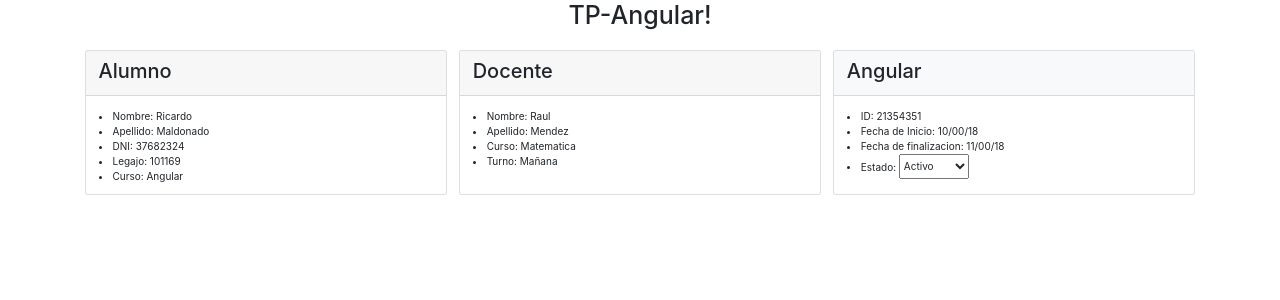
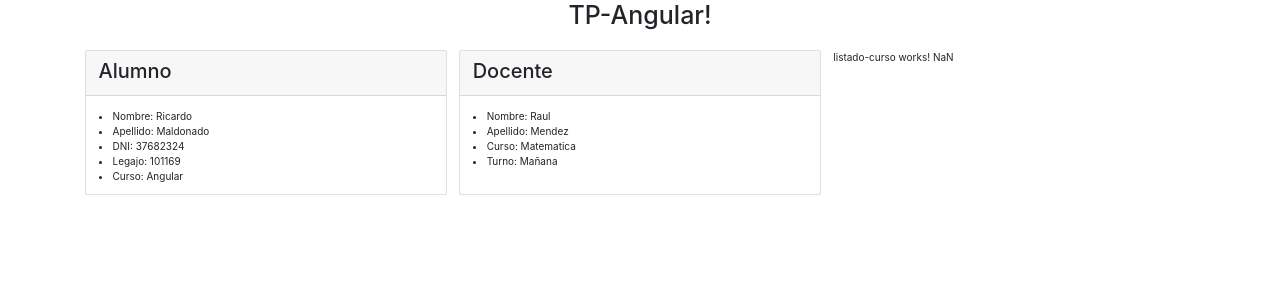
Before and after one commit to RicardoMaldonado93/TP-Angular, an Angular app: page / in a window 1280 px wide. Shown: the top 300 px of the page. Built offline with nearby package versions, Linux system fonts and the light colour scheme.

Commit message:
actualizado

```diff
--- a/src/app/app.component.html
+++ b/src/app/app.component.html
@@ -9,6 +9,7 @@
 <div class="card-columns">
   <app-alumno [unAlumno] = "unAlumno" ></app-alumno>
   <app-docente [unDocente] = "unDocente"></app-docente>
-  <app-curso-item (actualizarEstado)='ActualizarEstado($event)'[unCurso] = "unCurso"></app-curso-item>
+ <!--<app-curso-item (actualizarEstado)='ActualizarEstado($event)'[unCurso] = "unCurso"></app-curso-item> -->
+ <app-listado-curso [ListaCursos] = 'ListaCursos'></app-listado-curso>
   <!-- <router-outlet></router-outlet> -->
 </div>
--- a/src/app/app.component.ts
+++ b/src/app/app.component.ts
@@ -4,6 +4,8 @@
 import { ICurso } from './model/interfaces/icurso';
 import { EnumEstado } from './model/enums/enum-estado.enum';
 import { DatePipe } from '@angular/common';
+import { CursoComponent } from './feature/curso-item/curso-item.component';
+import { CursoModuleModule } from './feature/curso-module/curso-module.module'
 
 
 @Component({
@@ -18,6 +20,7 @@
   public unAlumno:IAlumno;
   public unDocente:IDocente;
   public unCurso:ICurso;
+
 
 
   constructor(){
@@ -44,6 +47,7 @@
                       };
 
 
+
   }
 
   ActualizarEstado(estado:EnumEstado):void{
--- a/src/app/app.module.ts
+++ b/src/app/app.module.ts
@@ -7,7 +7,6 @@
 import { DocenteComponent } from './shared/docente/docente.component';
 import { ListadoCursoComponent } from './feature/listado-curso/listado-curso.component';
 
-//import { modulo } from './MCurso/modulo-curso/modulo-curso.module';
 
 @NgModule({
   declarations: [
--- a/src/app/feature/listado-curso/listado-curso.component.html
+++ b/src/app/feature/listado-curso/listado-curso.component.html
@@ -1,3 +1,4 @@
 <p>
   listado-curso works!
+  {{listado-curso}}
 </p>
--- a/src/app/feature/listado-curso/listado-curso.component.ts
+++ b/src/app/feature/listado-curso/listado-curso.component.ts
@@ -1,5 +1,6 @@
-import { Component, OnInit, Output } from '@angular/core';
-import { curso } from '../curso/curso.component';
+import { Component, OnInit, Output, Input } from '@angular/core';
+import { CursoComponent } from '../curso-item/curso-item.component';
+import { EventEmitter } from 'events';
 
 @Component({
   selector: 'app-listado-curso',
@@ -8,11 +9,17 @@
 })
 export class ListadoCursoComponent implements OnInit {
 
-  @Output() ListaCursos: Array<curso> ;
-
-  constructor() { }
+  @Input() ListaCursos: Array<CursoComponent>;
+ //@Output() MostrarLista: EventEmitter<CursoComponent> = new EventEmitter<CursoComponent>;
+  constructor() {
+      this.ListaCursos = [];
+   }
 
   ngOnInit() {
   }
 
+  MostrarCursos() {
+    console.log('hola');
+
+  }
 }
```
Also changed, not shown: src/app/feature/curso-module/curso-module.module.ts (+4 -4 lines).
